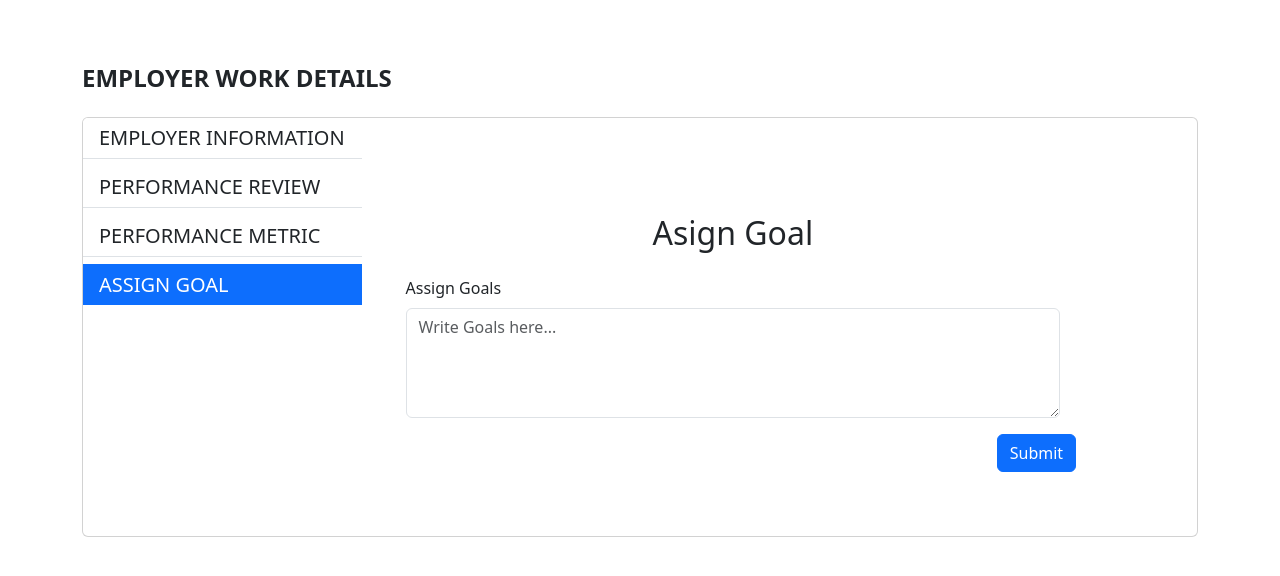
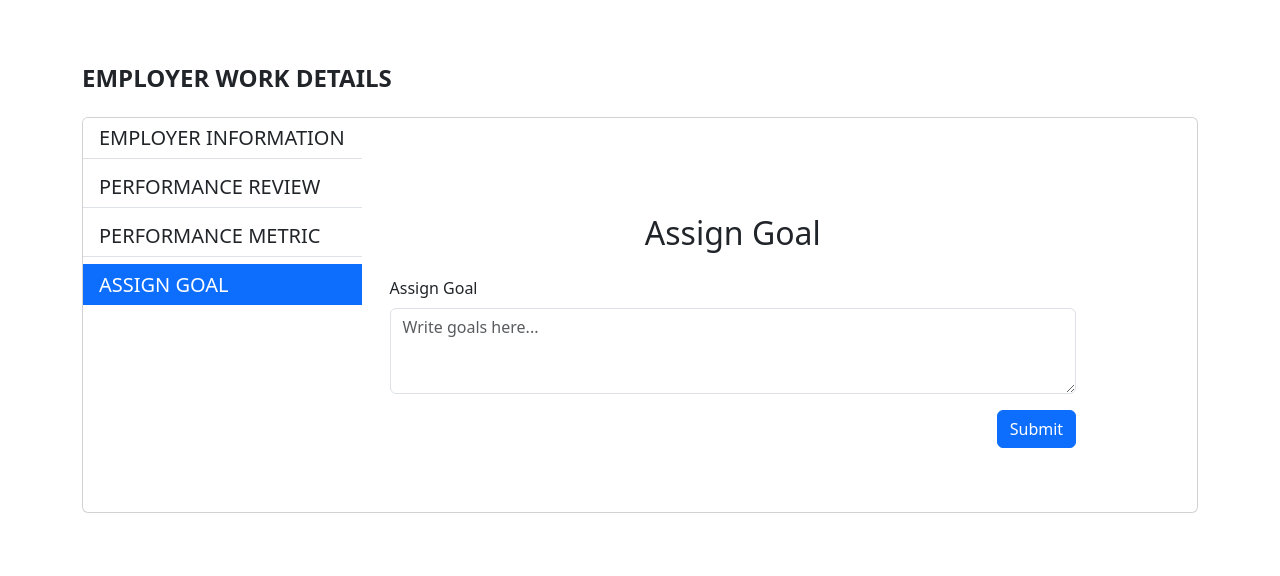
Before and after one commit to gitsubash44/Employee_Performance_Review_System, a Django app: page /work_desc/1/ in a window 1280 px wide, after a click on "ASSIGN GOAL". Shown: the part 56-632 px from the top of the page. Run offline with Django 5.2, Linux system fonts and the light colour scheme; a user stored in the database is signed in; tables that the repository leaves empty hold one stand-in row (values such as "Sample post").

Commit message:
adding code

```diff
--- a/accounts/urls.py
+++ b/accounts/urls.py
@@ -13,6 +13,7 @@ urlpatterns = [
     path('work_desc/<int:user_id>/', views.work_desc, name='work_desc'),
     path('performance_details/<int:review_id>/', views.performance_details, name='performance_details'),
     path('reviews/<int:user_id>', views.allReview, name='all_reviews'),
+    path('assign-goal/', views.assign_goal, name='assign_goal'),
 
 
 
--- a/accounts/views.py
+++ b/accounts/views.py
@@ -1,8 +1,9 @@
 from django.shortcuts import render, redirect
-from .models import CustomUser, UserTypes, PerformanceReview
+from .models import CustomUser, UserTypes, PerformanceReview, Goal
 from django.contrib import messages
 from django.contrib.auth import authenticate, login
 from django.shortcuts import get_object_or_404
+
 
 
 
@@ -141,11 +142,22 @@ def allReview(request, user_id):
 
     data={
         'allReviews': allReviews,
-        'current_user_type': request.user.user_type,  # The logged-in user's type
+        'current_user_type': request.user.user_type,
+    }
+    return render(request, "manager/allReview.html", data)
 
-    }
-
-    return render(request, "manager/allReview.html", data)
+# For Assing Goals
+def assign_goal(request):
+    if request.method == 'POST':
+        description = request.POST.get('description')
+        if description.strip():  # Ensure the description is not empty or just whitespace
+            Goal.objects.create(description=description, status='in_progress', progress=0)
+            messages.success(request, "Goal assigned successfully!")
+        else:
+            messages.error(request, "Goal description cannot be empty!")
+        return redirect('assign_goal')  # Ensure this URL pattern is defined
+    goals = Goal.objects.all()  # Fetch all goals to display
+    return render(request, 'manager/Work_desc.html', {'goals': goals})
 
 
 # employer
--- a/templates/manager/Work_desc.html
+++ b/templates/manager/Work_desc.html
@@ -108,24 +108,29 @@
                                 <!-- Order History Tab -->
                                 <div class="tab-pane fade" id="account-notifications">
                                     <div class="container my-5">
-
                                         <div class="card-body">
-
-                                        <h2 class=" text-center mb-4">Asign Goal</h2>
-                                        <form>
-                                            <div class="mb-3 m-3">
-                                                <label for="feedbackText" class="form-label">Assign Goals</label>
-                                                <textarea class="form-control" id="feedbackText" rows="4" placeholder="Write Goals here..."></textarea>
+                                            <h2 class="text-center mb-4">Assign Goal</h2>
+                                            <form method="POST" action="{% url 'assign_goal' %}">
+                                                {% csrf_token %}
+                                                <div class="mb-3">
+                                                    <label for="goalDescription" class="form-label">Assign Goal</label>
+                                                    <textarea
+                                                        class="form-control"
+                                                        id="goalDescription"
+                                                        name="description"
+                                                        rows="3"
+                                                        placeholder="Write goals here..."
+                                                    ></textarea>
                                                 </div>
                                                 <div class="text-end mt-3">
                                                     <button type="submit" class="btn btn-primary">Submit</button>
                                                 </div>
                                             </form>
+
+                                        </div>
+                                    </div>
                                 </div>
 
-                                    </div>
-
-                                </div>
                             </div>
                         </div>
                         </div>
```
Also changed, not shown: accounts/admin.py (+10 -0 lines), templates/intern/goals.html (+12 -15 lines), accounts/migrations/0007_goal.py (added). Lines whose indentation alone changed are shown as unchanged.
